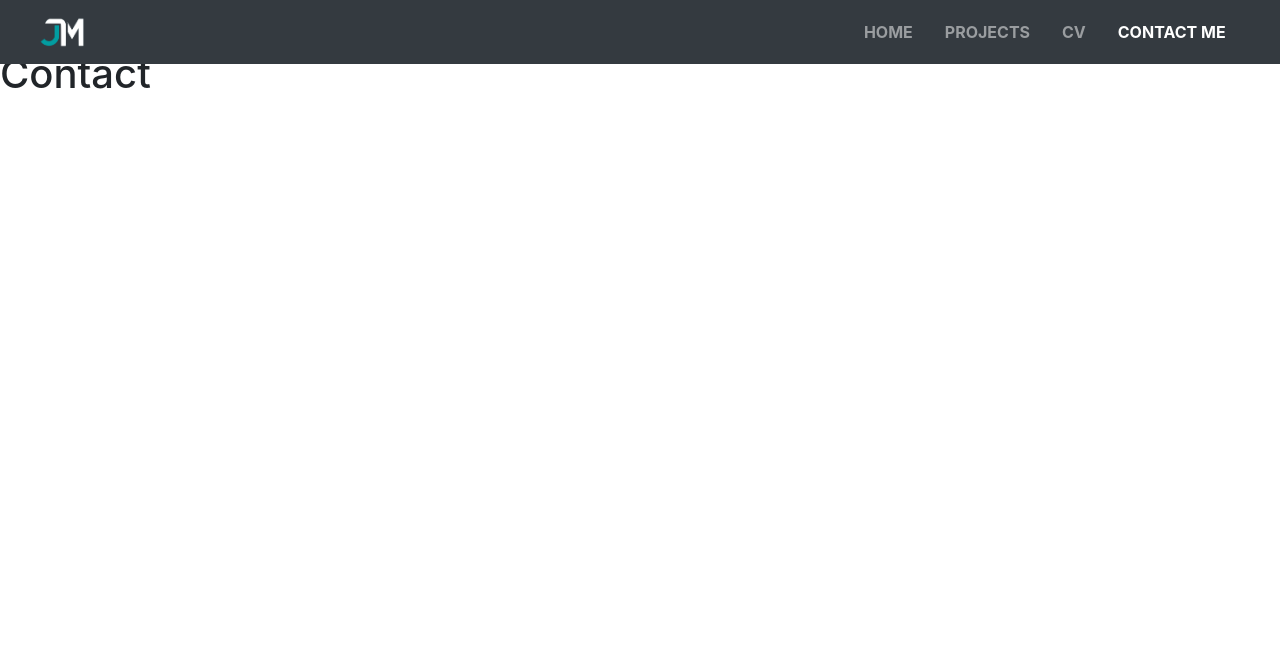
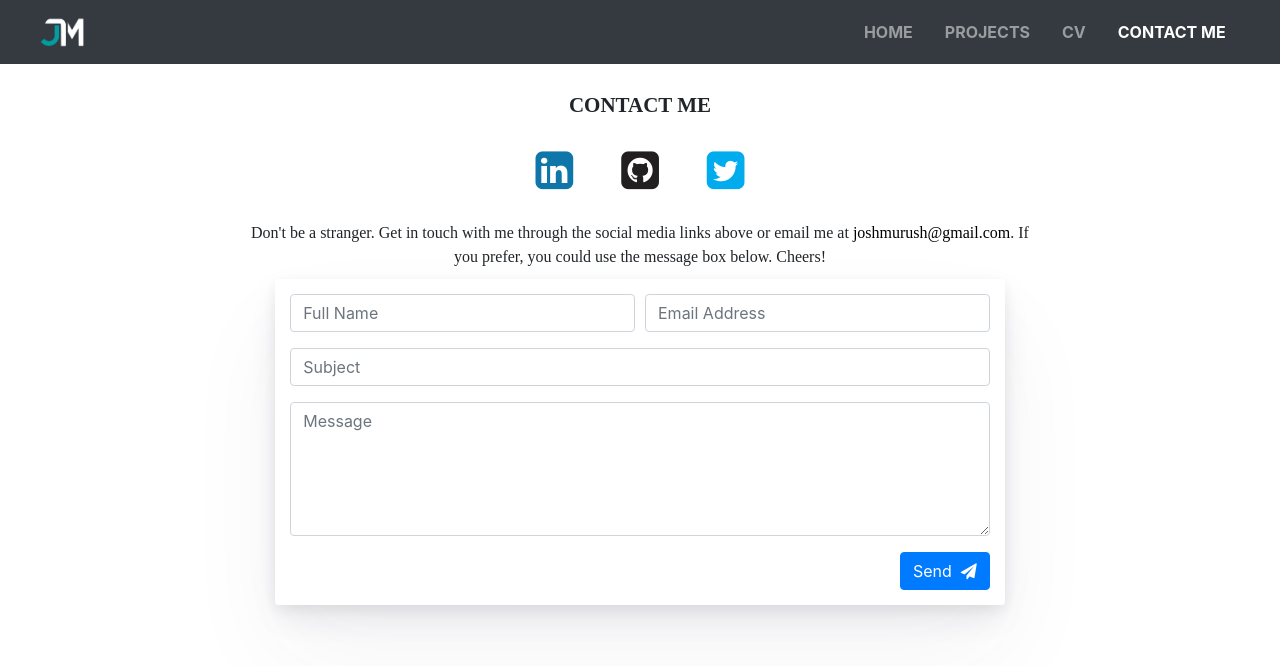
Before and after one commit to JoshMurunga/portfolio, a React (Create React App) app: page /contact in a window 1280 px wide. Shown: the top 666 px of the page. Built offline with nearby package versions, Linux system fonts and the light colour scheme.

Commit message:
contact-me

```diff
--- a/src/App.css
+++ b/src/App.css
@@ -417,3 +417,46 @@ a:hover {
   top: 0;
   left: 0;
 }
+
+.contact-component {
+  padding-top: 1rem;
+}
+
+.contact-scroll {
+  position: fixed;
+  top: 64px;
+  left: 0;
+  right: 0;
+  bottom: 0;
+  overflow-y: scroll;
+}
+
+.contact-form {
+  width: 57%;
+  margin: auto;
+  padding: 15px;
+  margin-bottom: 32px;
+  border-radius: 4px;
+  box-shadow: 0 50px 100px rgba(50, 50, 93, 0.05),
+    0 15px 35px rgba(50, 50, 93, 0.08), 0 5px 15px rgba(0, 0, 0, 0.08);
+}
+
+.contact-me {
+  font-weight: 700;
+  font-family: "Ubuntu";
+  text-align: center;
+  font-size: 21px;
+  padding: 10px;
+}
+
+.contact-media {
+  font-size: 44px;
+  padding: 5px 10px 8px 10px;
+}
+
+.contact-message {
+  width: 63%;
+  margin: auto;
+  font-family: "Ubuntu";
+  padding: 10px;
+}
--- a/src/components/contact.jsx
+++ b/src/components/contact.jsx
@@ -1,9 +1,106 @@
 import React, { Component } from "react";
+import emailjs from "emailjs-com";
 
 class Contact extends Component {
-  state = {};
   render() {
-    return <h1 style={{ marginTop: "50px" }}>Contact</h1>;
+    return (
+      <div className="contact-component contact-scroll">
+        <div className="contact-me">CONTACT ME</div>
+        <div className="contact-media text-center">
+          <a
+            target="_blank"
+            href="https://linkedin.com/in/joshua-murunga-55236a32/"
+            rel="noopener noreferrer"
+            className="mr-5"
+          >
+            <i
+              className="fa fa-linkedin-square"
+              aria-hidden="true"
+              style={{ color: "#0e76a8" }}
+            ></i>
+          </a>
+
+          <a
+            href="https://github.com/JoshMurunga"
+            target="_blank"
+            rel="noopener noreferrer"
+            className="mr-5"
+          >
+            <i
+              className="fa fa-github-square"
+              style={{ color: "#211F1F" }}
+              aria-hidden="true"
+            ></i>
+          </a>
+          <a
+            href="https://twitter.com/JoshMurunga"
+            target="_blank"
+            rel="noopener noreferrer"
+          >
+            <i
+              className="fa fa-twitter-square"
+              style={{ color: "#00acee" }}
+              aria-hidden="true"
+            ></i>
+          </a>
+        </div>
+        <div className="text-center contact-message">
+          Don't be a stranger. Get in touch with me through the social media
+          links above or email me at{" "}
+          <a href="mailto:joshmurush@gmail.com" className="cv-email">
+            joshmurush@gmail.com
+          </a>
+          . If you prefer, you could use the message box below. Cheers!
+        </div>
+        <div className="contact-form">
+          <form action="">
+            <div className="form-row">
+              <div className="form-group col">
+                <input
+                  type="text"
+                  className="form-control"
+                  placeholder="Full Name"
+                  required
+                />
+              </div>
+              <div className="form-group col">
+                <input
+                  type="email"
+                  className="form-control"
+                  placeholder="Email Address"
+                  required
+                />
+              </div>
+            </div>
+            <div className="form-group ">
+              <input
+                type="text"
+                className="form-control"
+                placeholder="Subject"
+                required
+              />
+            </div>
+            <div className="form-group">
+              <textarea
+                name=""
+                id=""
+                cols="22"
+                rows="5"
+                className="form-control"
+                placeholder="Message"
+                required
+              ></textarea>
+            </div>
+            <div className="text-right">
+              <button className="btn btn-primary " type="submit">
+                Send &nbsp;
+                <i className="fa fa-paper-plane" aria-hidden="true"></i>
+              </button>
+            </div>
+          </form>
+        </div>
+      </div>
+    );
   }
 }
 
```
Also changed, not shown: 1 other file (tests, documents, lock files or other folders).
